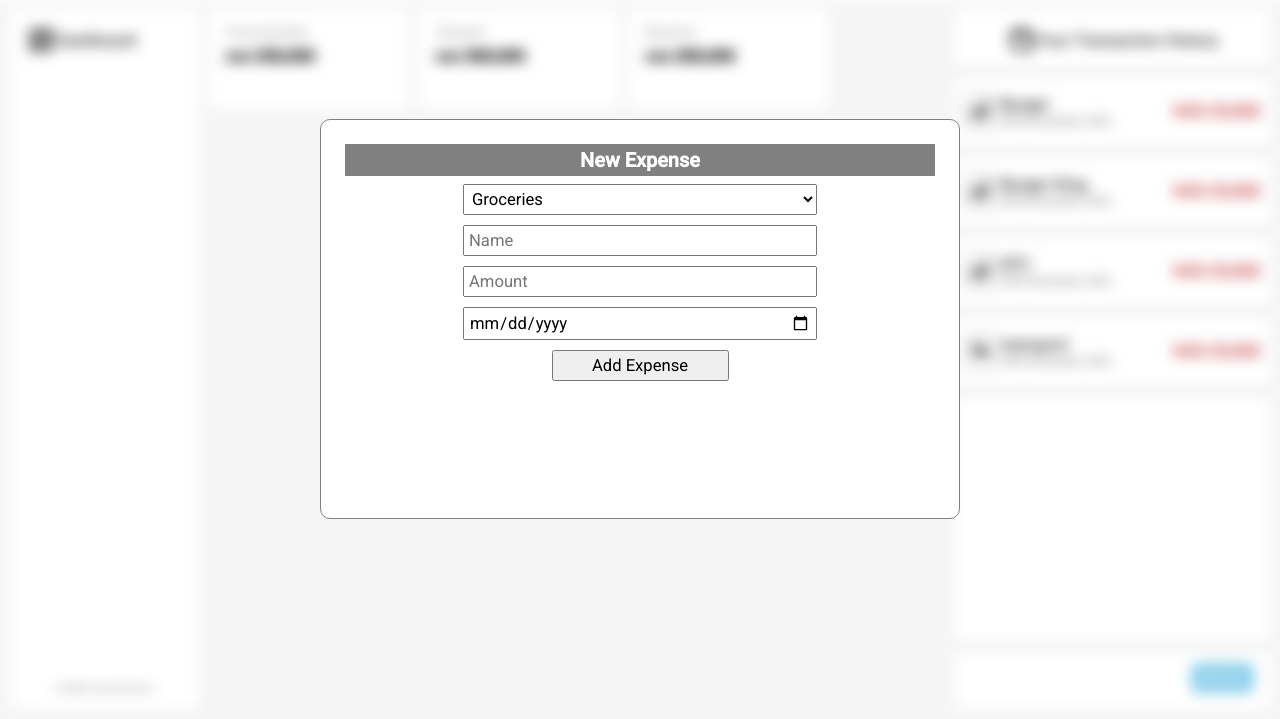
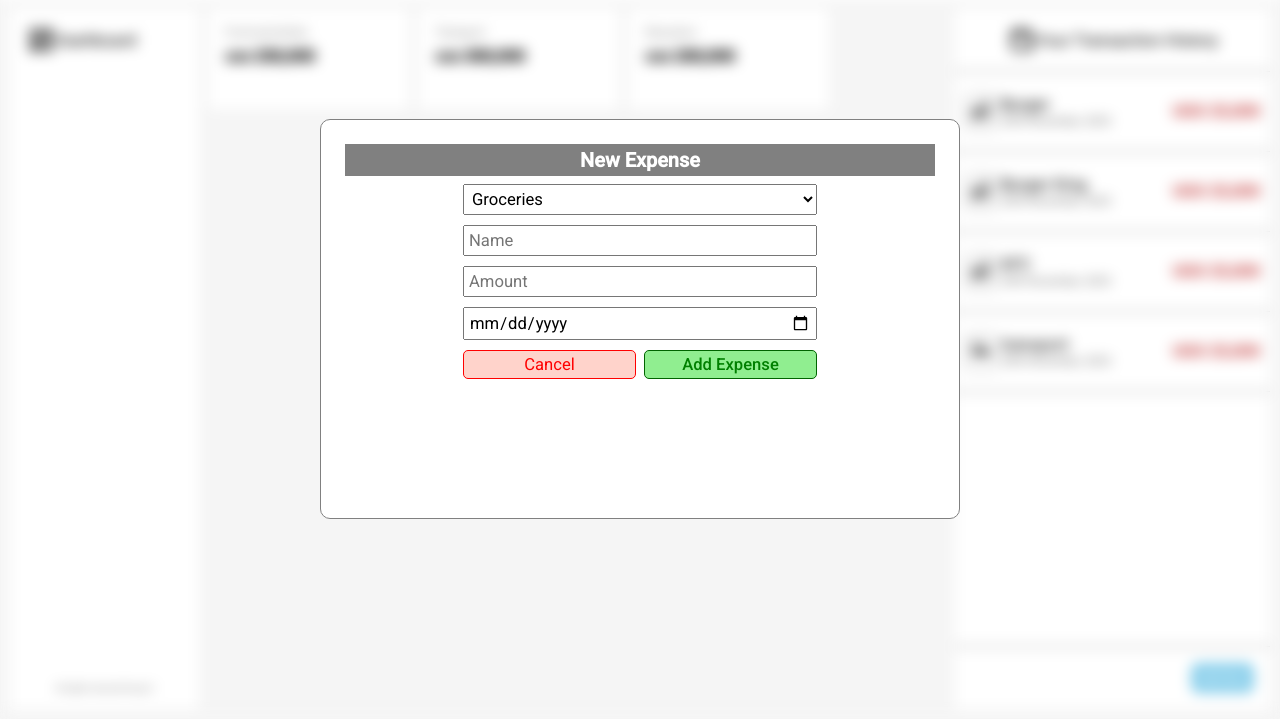
Before and after one commit to edgarmuyomba/simple_expense_tracker, a Django app: page / in a window 1280 px wide. Shown: the part 81-800 px from the top of the page. Run offline with Django 4.2, Linux system fonts and the light colour scheme; data comes from the database, SQL or seed files in the repository; both versions use the stored data as it was after the commit.

Commit message:
graceful failure

```diff
--- a/core/static/css/index.css
+++ b/core/static/css/index.css
@@ -192,6 +192,14 @@ div.newExpenseContainer {
     margin-bottom: 8px;
 }
 
+.new_expense > p.error {
+    background-color: rgb(255, 211, 203);
+    color: red;
+    font-weight: normal;
+    font-size: 0.9rem;
+    width: 80%;
+}
+
 .new_expense > form {
     display: flex;
     flex-direction: column;
@@ -206,6 +214,23 @@ div.newExpenseContainer {
     width: 100%;
 }
 
-.new_expense input[type='submit'] {
-    width: 50%;
+.new_expense .buttons {
+    display: flex;
+    width: 100%;
+    gap: 8px;
 }
+
+.new_expense input[id='cancel'] {
+    background-color: rgb(255, 211, 203);
+    color: red;
+    border-radius: 5px;
+    border: 1px solid red;
+}
+
+.new_expense input[id='new'] {
+    background-color: lightgreen;
+    color: green;
+    border-radius: 5px;
+    font-weight: 500;
+    border: 1px solid darkgreen;
+}
--- a/core/templates/core/index.html
+++ b/core/templates/core/index.html
@@ -8,6 +8,7 @@
     <title>Expense Tracker</title>
     <link rel="stylesheet" href="{% static 'css/main.css' %}">
     <link rel="stylesheet" href="{% static 'css/index.css' %}">
+    <script src="{% static 'js/new_expense.js' %}"></script>
 </head>
 
 <body>
@@ -149,7 +150,10 @@
     <div class="newExpenseContainer">
         <div class="new_expense">
             <p>New Expense</p>
-            <form method='POST' action="{% url 'core:new_expense' %}">
+            <p class="error" style="display: none;">
+                Failed to create the new record!
+            </p>
+            <form method='POST' action="{% url 'core:new_expense' %}" id="expense-form">
                 {% csrf_token %}
                 <select name="category" required>
                     <option value="Groceries">Groceries</option>
@@ -161,7 +165,10 @@
                 <input type="text" name="name" placeholder="Name" id="name" required>
                 <input type="number" name="amount" placeholder="Amount" id="amount" required>
                 <input type="date" name="date" id="date" required>
-                <input type="submit" value="Add Expense">
+                <div class="buttons">
+                    <input type="button" value="Cancel" id="cancel">
+                    <input type="submit" value="Add Expense" id="new">
+                </div>
             </form>
         </div>
     </div>
--- a/core/views.py
+++ b/core/views.py
@@ -33,4 +33,4 @@ def new_expense(request):
             code = 500
         else:
             res['message'] = 'New expense successfully created'
-    return JsonResponse(res, status=code)
+        return JsonResponse(res, status=code)
```
Also changed, not shown: core/static/js/new_expense.js (added, +63 -0 lines), db.sqlite3.
